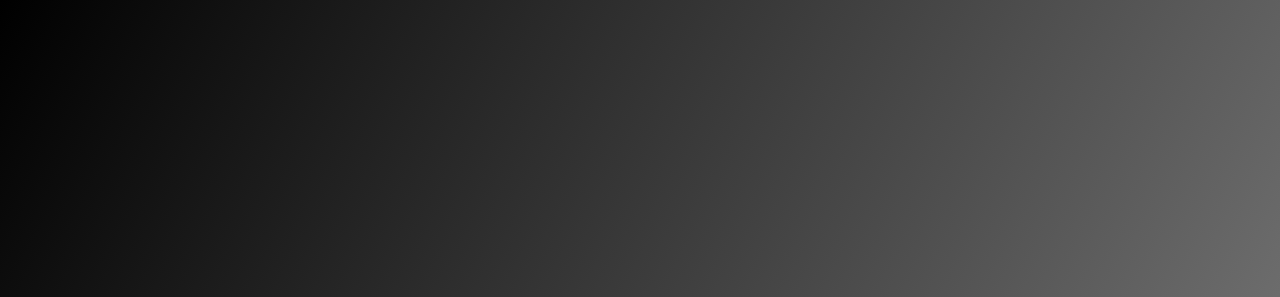
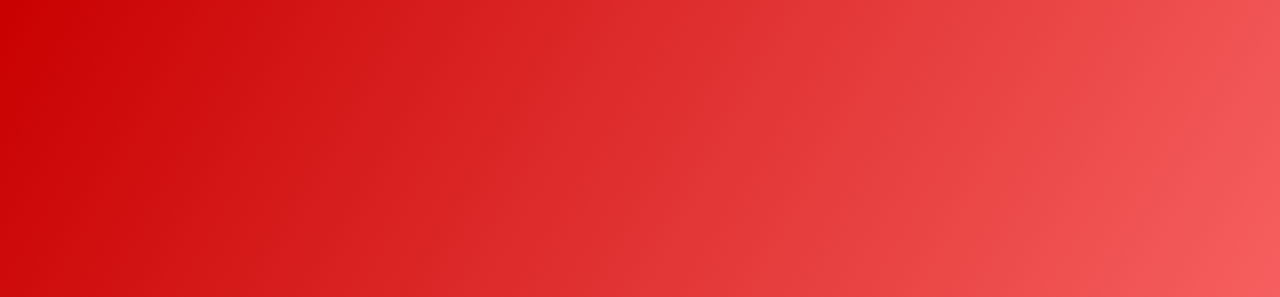
Before and after one commit to ViniciosDias/Meus-Projetos, a plain HTML site: page relógio/index.html in a window 1280 px wide. Shown: the top 297 px of the page. Drawn offline with Linux system fonts and the light colour scheme; a web font is replaced by a local one.

Commit message:
update css 09/07

```diff
--- a/relógio/style.css
+++ b/relógio/style.css
@@ -7,7 +7,7 @@
 
 body {
     height: 100vh;
-    background: linear-gradient(120deg, #000000, #808080fb);
+    background: linear-gradient(120deg, #c90000, #ff7070fb);
     display: flex;
     align-items: center;
     justify-content: center;
```
